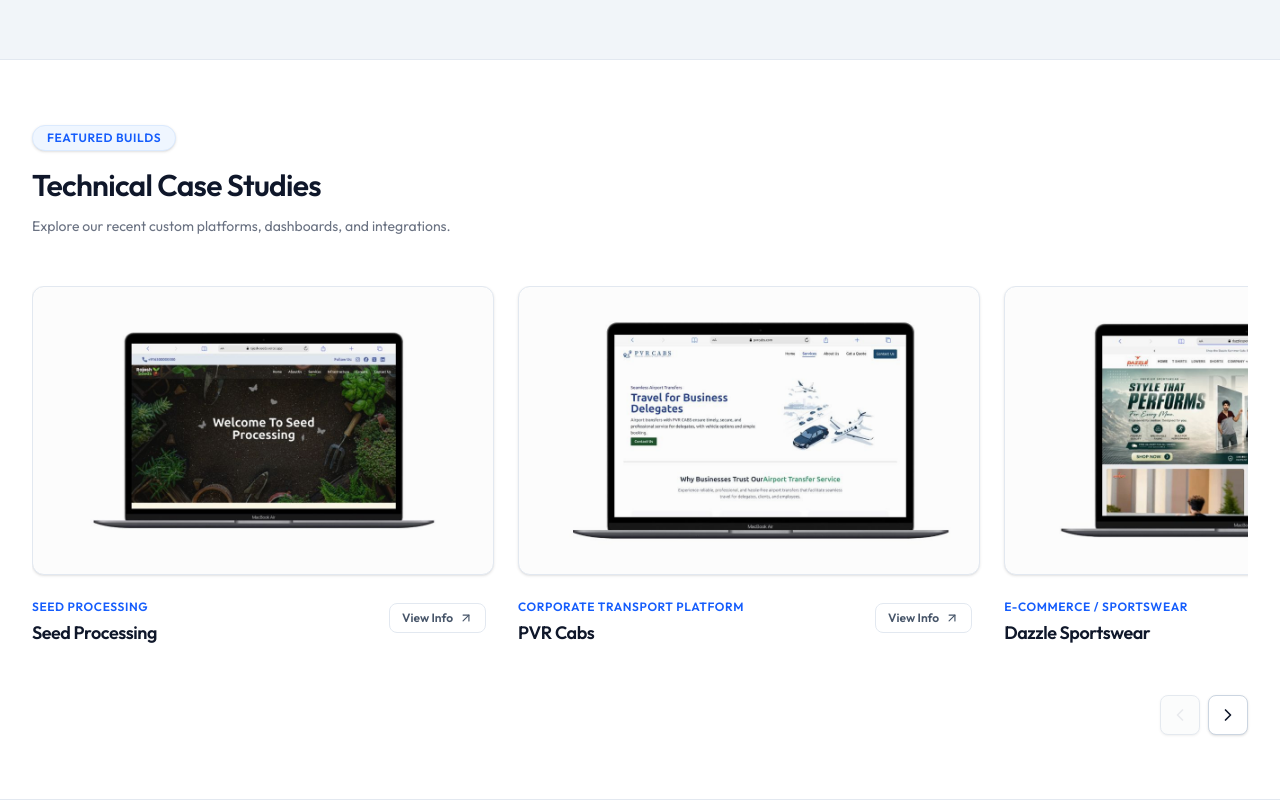
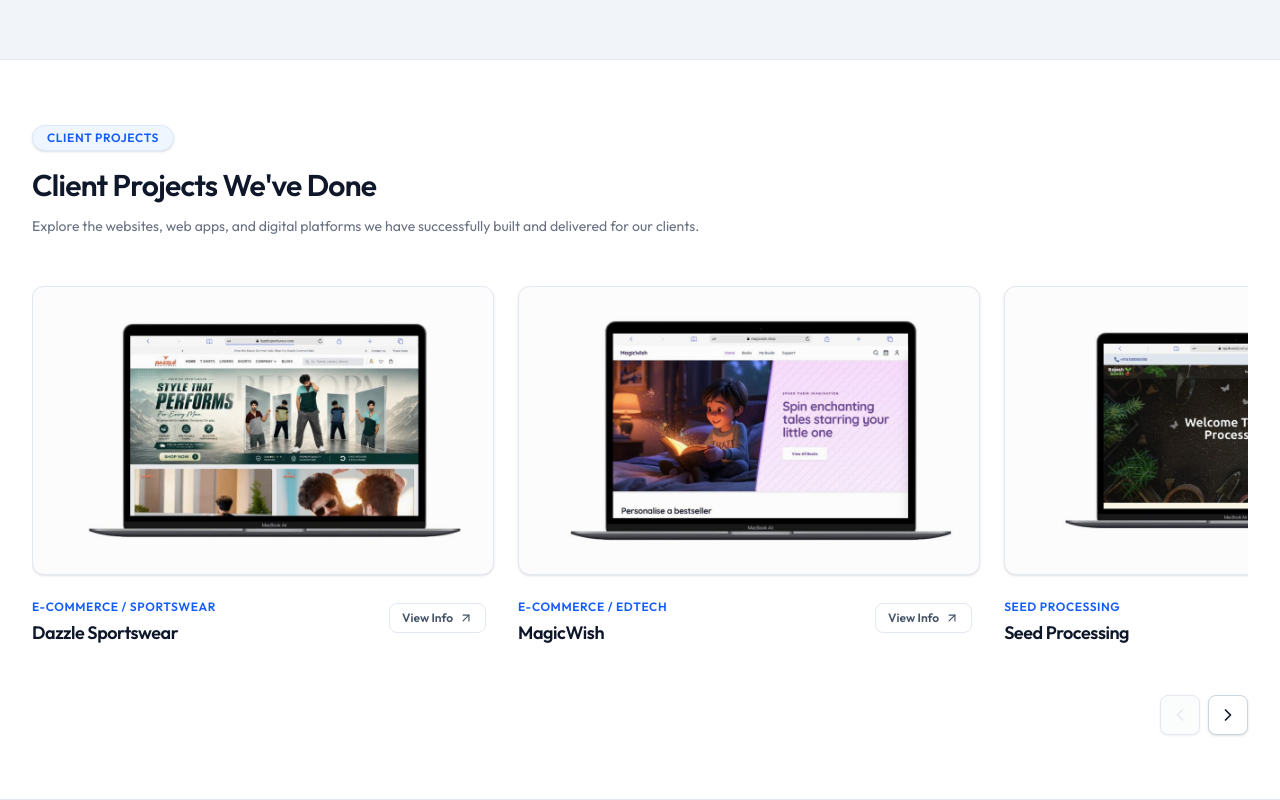
Before and after one commit to bhanudova02/NxtWebWorks, a React (Vite) app: page / in a window 1280 px wide. Shown: the part 2360-3160 px from the top of the page. Built offline with nearby package versions, Linux system fonts and the light colour scheme.

Commit message:
refactor: update branding, reorder project list, and refresh featured projects copy

```diff
--- a/src/components/FeaturedProjects.jsx
+++ b/src/components/FeaturedProjects.jsx
@@ -81,13 +81,13 @@
         <div className="mb-12">
           <div className="max-w-2xl">
             <span className="inline-block py-1 px-3.5 rounded-full bg-blue-50 border border-blue-100 text-blue-600 text-xs font-semibold uppercase tracking-wider mb-4 shadow-sm">
-              Featured Builds
+              Client Projects
             </span>
             <h2 className="text-2xl md:text-3xl font-semibold text-[#0F172A] tracking-tight mb-3">
-              Technical Case Studies
+              Client Projects We've Done
             </h2>
             <p className="text-sm text-gray-500 leading-relaxed">
-              Explore our recent custom platforms, dashboards, and integrations.
+              Explore the websites, web apps, and digital platforms we have successfully built and delivered for our clients.
             </p>
           </div>
         </div>
@@ -141,22 +141,20 @@
             <button
               onClick={() => scroll('left')}
               disabled={!canScrollLeft}
-              className={`w-10 h-10 rounded-lg border border-[#CBD5E1] flex items-center justify-center transition-colors shadow-sm ${
-                canScrollLeft
+              className={`w-10 h-10 rounded-lg border border-[#CBD5E1] flex items-center justify-center transition-colors shadow-sm ${canScrollLeft
                   ? 'bg-white text-[#0F172A] hover:bg-gray-50 cursor-pointer'
                   : 'bg-gray-50 text-gray-300 cursor-not-allowed opacity-50'
-              }`}
+                }`}
             >
               <ChevronLeft className="w-5 h-5" />
             </button>
             <button
               onClick={() => scroll('right')}
               disabled={!canScrollRight}
-              className={`w-10 h-10 rounded-lg border border-[#CBD5E1] flex items-center justify-center transition-colors shadow-sm ${
-                canScrollRight
+              className={`w-10 h-10 rounded-lg border border-[#CBD5E1] flex items-center justify-center transition-colors shadow-sm ${canScrollRight
                   ? 'bg-white text-[#0F172A] hover:bg-gray-50 cursor-pointer'
                   : 'bg-gray-50 text-gray-300 cursor-not-allowed opacity-50'
-              }`}
+                }`}
             >
               <ChevronRight className="w-5 h-5" />
             </button>
@@ -256,7 +254,8 @@
         )}
       </AnimatePresence>
 
-      <style dangerouslySetInnerHTML={{__html: `
+      <style dangerouslySetInnerHTML={{
+        __html: `
         .hide-scrollbar::-webkit-scrollbar {
           display: none;
         }
--- a/src/components/Footer.jsx
+++ b/src/components/Footer.jsx
@@ -8,7 +8,7 @@
           <div className="md:col-span-5">
             <Link to="/" className="inline-flex items-center">
               <img
-                src="/logo/black_logo.webp"
+                src="/logo/logo.png"
                 alt="NxtWebWorks"
                 className="h-7 w-auto object-contain"
               />
--- a/src/components/Navbar.jsx
+++ b/src/components/Navbar.jsx
@@ -81,7 +81,7 @@
                 <div className="space-y-8">
                   <div className="flex items-center justify-between border-b border-slate-100 pb-4">
                     <img
-                      src="/logo/black_logo.webp"
+                      src="/logo/logo.png"
                       alt="NxtWebWorks"
                       className="h-7 w-auto object-contain"
                     />
--- a/src/data/projects.js
+++ b/src/data/projects.js
@@ -1,30 +1,4 @@
 export const projects = [
-  {
-    title: 'Seed Processing',
-    category: 'Seed Processing',
-    description: 'Rajesh Seeds offers premier seed processing solutions, adhering to stringent quality standards worldwide. The platform covers seed-to-seed services, food processing, animal feed, and agro chemicals — all under one digital presence.',
-    liveUrl: 'https://rajesh-seeds.vercel.app/',
-    slides: [
-      '/project_image/seeds-processing/1.jpg',
-      '/project_image/seeds-processing/2.jpg',
-      '/project_image/seeds-processing/3.jpg',
-      '/project_image/seeds-processing/4.jpg',
-      '/project_image/seeds-processing/5.jpg'
-    ]
-  },
-  {
-    title: 'PVR Cabs',
-    category: 'Corporate Transport Platform',
-    description: 'PVR Cabs is a Hyderabad-based premium transport service established in 2007, operating a fleet of 600+ vehicles. We built their full web platform covering IT employee transportation, corporate car services, and airport transfers — with a clean service-focused UI, route methodology section, and direct inquiry flow for corporate clients across Telangana.',
-    liveUrl: 'https://pvrcabs.com/',
-    slides: [
-      '/project_image/pvr-cabs/1.jpg',
-      '/project_image/pvr-cabs/2.jpg',
-      '/project_image/pvr-cabs/3.jpg',
-      '/project_image/pvr-cabs/4.jpg',
-      '/project_image/pvr-cabs/5.jpg'
-    ]
-  },
   {
     title: 'Dazzle Sportswear',
     category: 'E-commerce / Sportswear',
@@ -52,5 +26,31 @@
       '/project_image/magicwish/4.jpg',
       '/project_image/magicwish/5.jpg'
     ]
+  },
+  {
+    title: 'Seed Processing',
+    category: 'Seed Processing',
+    description: 'Rajesh Seeds offers premier seed processing solutions, adhering to stringent quality standards worldwide. The platform covers seed-to-seed services, food processing, animal feed, and agro chemicals — all under one digital presence.',
+    liveUrl: 'https://rajesh-seeds.vercel.app/',
+    slides: [
+      '/project_image/seeds-processing/1.jpg',
+      '/project_image/seeds-processing/2.jpg',
+      '/project_image/seeds-processing/3.jpg',
+      '/project_image/seeds-processing/4.jpg',
+      '/project_image/seeds-processing/5.jpg'
+    ]
+  },
+  {
+    title: 'PVR Cabs',
+    category: 'Corporate Transport Platform',
+    description: 'PVR Cabs is a Hyderabad-based premium transport service established in 2007, operating a fleet of 600+ vehicles. We built their full web platform covering IT employee transportation, corporate car services, and airport transfers — with a clean service-focused UI, route methodology section, and direct inquiry flow for corporate clients across Telangana.',
+    liveUrl: 'https://pvrcabs.com/',
+    slides: [
+      '/project_image/pvr-cabs/1.jpg',
+      '/project_image/pvr-cabs/2.jpg',
+      '/project_image/pvr-cabs/3.jpg',
+      '/project_image/pvr-cabs/4.jpg',
+      '/project_image/pvr-cabs/5.jpg'
+    ]
   }
 ];
```
